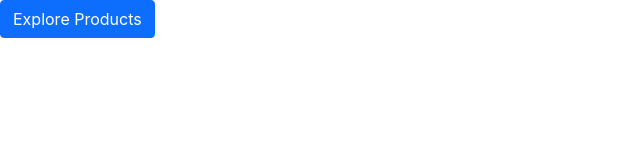
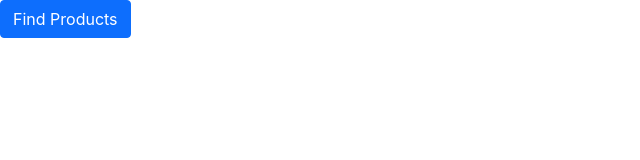
Before and after one commit to simrat-chahal/myapp, a React (Create React App) app: page / in a window 1280 px wide. Shown: the top 160 px of the page, without its empty margins (0-640 px from the left). Built offline with nearby package versions, Linux system fonts and the light colour scheme.

Commit message:
button text is changed

```diff
--- a/src/app/Home.tsx
+++ b/src/app/Home.tsx
@@ -1,10 +1,17 @@
 import { useNavigate } from "react-router";
 
 const Home = () => {
-    const navigate = useNavigate();
-    return ( <div>
-        <button className="btn btn-primary" onClick={()=>navigate("productList")}>Explore Products</button>
-    </div> );
-}
+  const navigate = useNavigate();
+  return (
+    <div>
+      <button
+        className="btn btn-primary"
+        onClick={() => navigate("productList")}
+      >
+        Find Products
+      </button>
+    </div>
+  );
+};
 
 export default Home;
```
